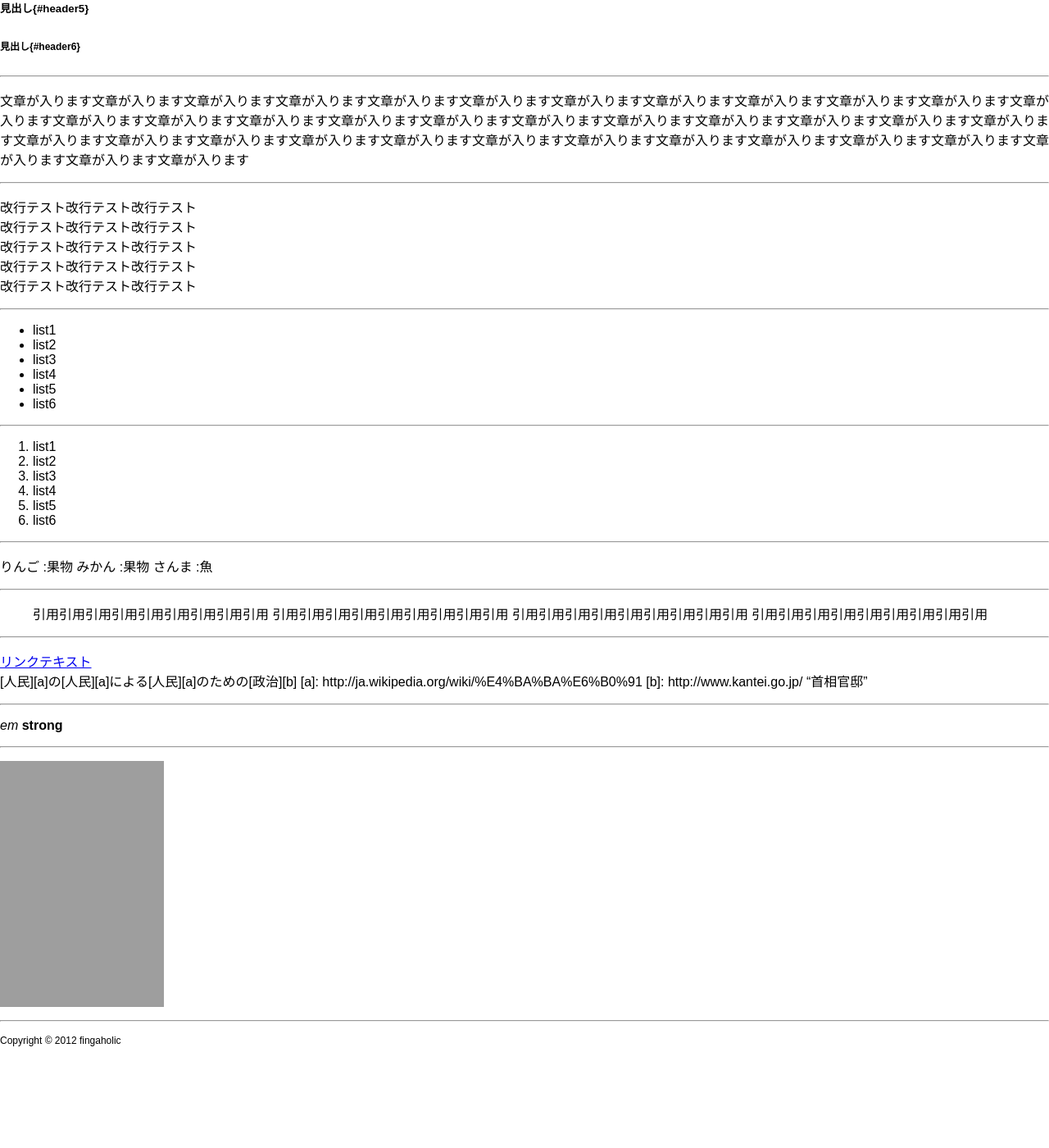
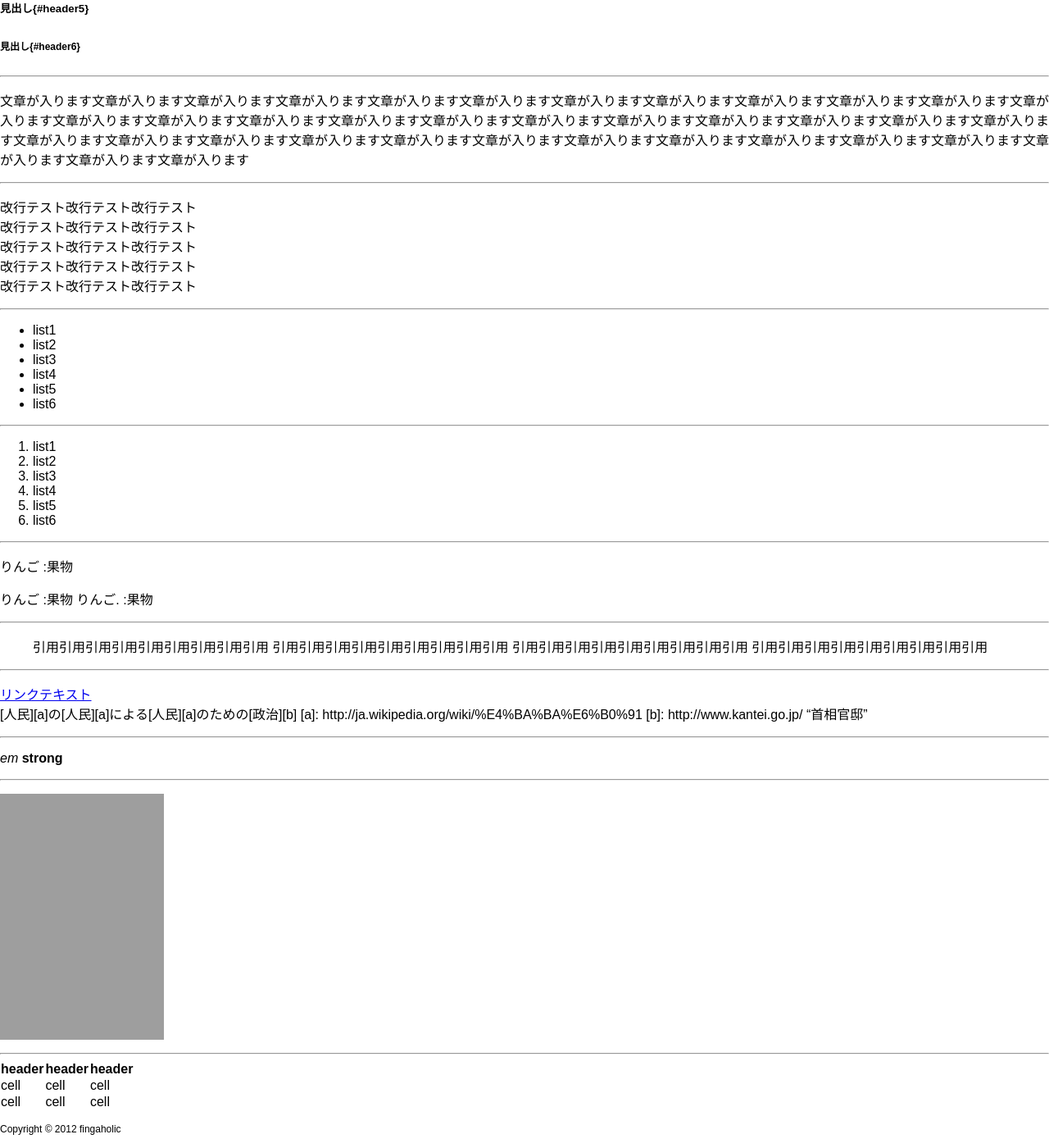
Before and after one commit to FiNGAHOLiC/fingaholic.github.com, a Jekyll site: the page built from markdown.md, in a window 1280 px wide and 1400 px high, scrolled down 354 px. Shown: the whole window at 82% size. Built offline with Jekyll 4.4.1, drawn with Linux system fonts in a browser that asks for light colours; before the commit the page ends 1646 px from its top, so only the background shows below that; grey boxes are pictures that could not be loaded.

Commit message:
マークダウンの追加

```diff
--- a/markdown.md
+++ b/markdown.md
@@ -44,10 +44,11 @@ title: マークダウン
 
 りんご
 :果物
-みかん
+
+りんご
 :果物
-さんま
-:魚
+りんご.
+:果物
 
 ---
 
@@ -73,3 +74,8 @@ title: マークダウン
 ![alt](http://placekitten.com/200/300 'title')
 
 ---
+
+| header | header | header |
+| ------ | ------ | ------ |
+| cell | cell | cell |
+| cell | cell | cell |
```
Also changed, not shown: 1 other file.
